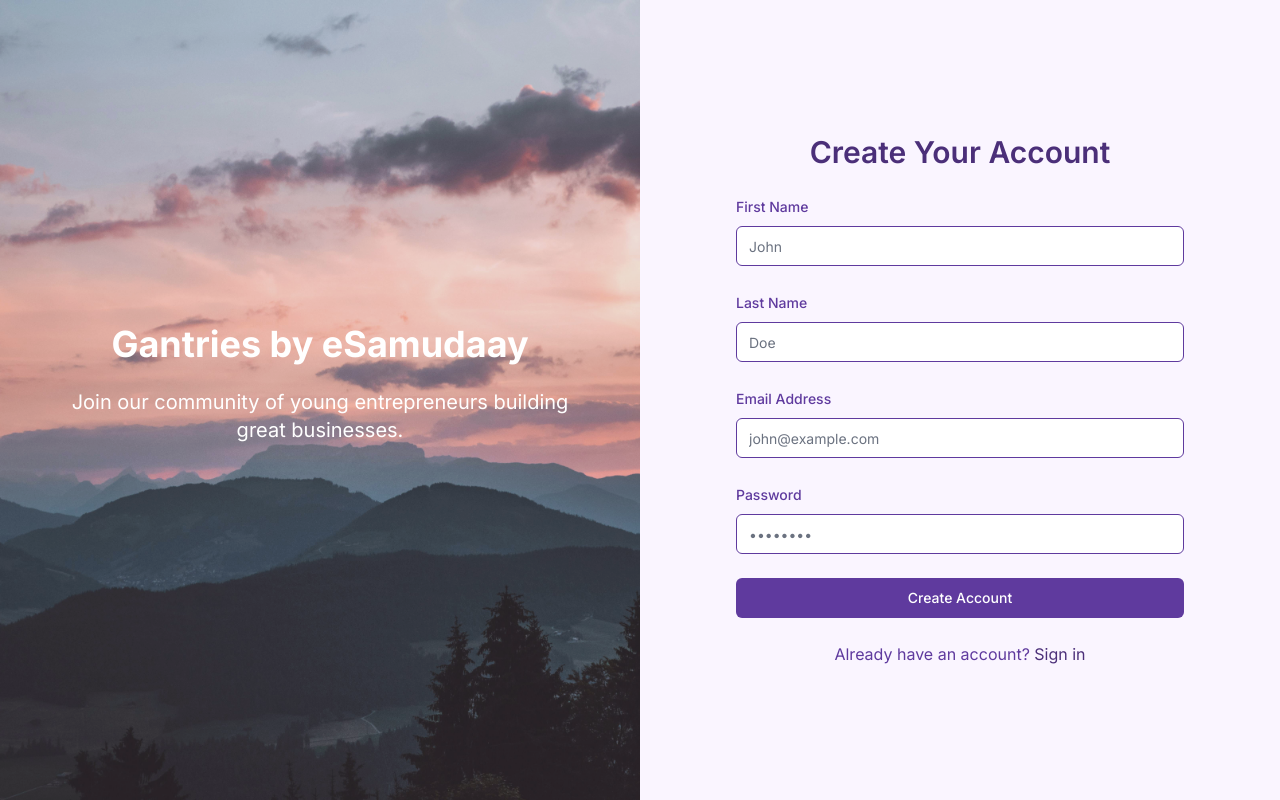
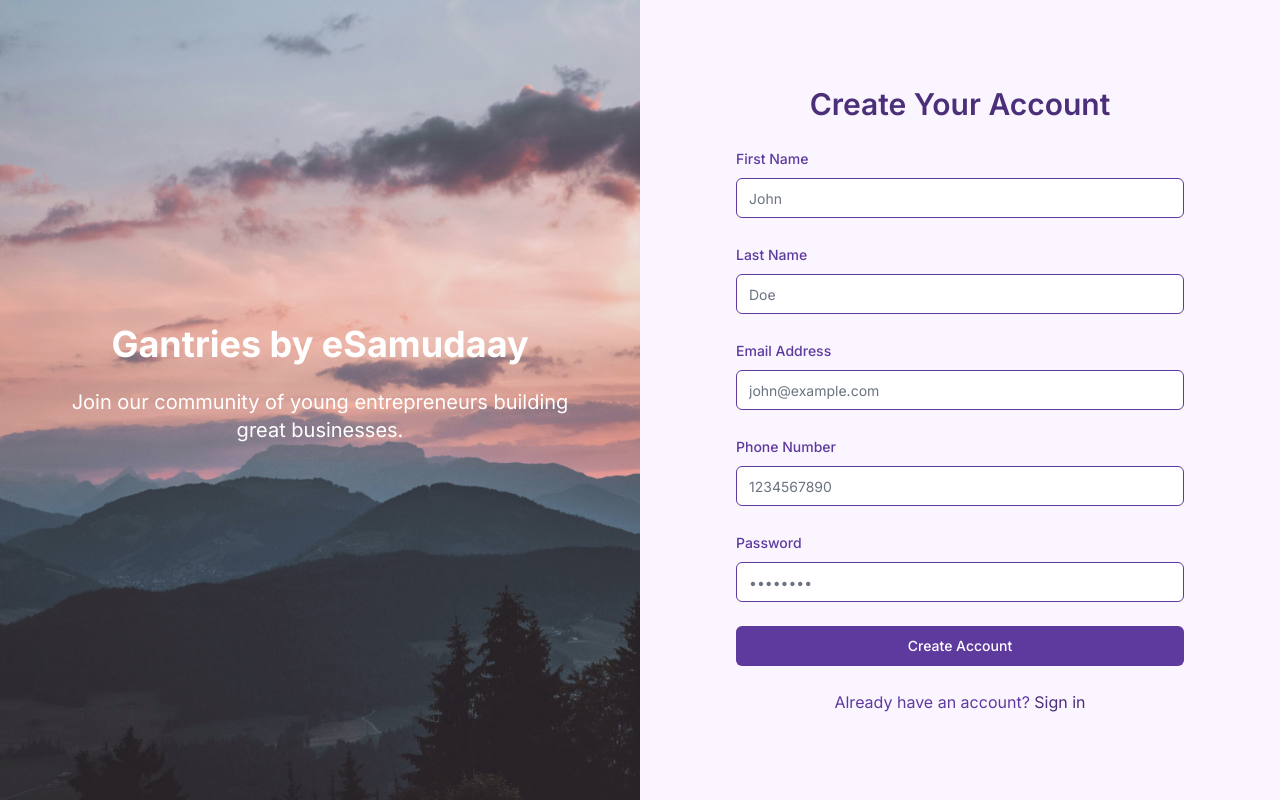
Before and after one commit to Novuswebspace/gantries-frontend, a Next.js app: page /sign-up in a window 1280 px wide. Built offline with nearby package versions, Linux system fonts and the light colour scheme.

Commit message:
refactor: minor updates

```diff
--- a/src/app/(auth)/sign-up/page.tsx
+++ b/src/app/(auth)/sign-up/page.tsx
@@ -19,12 +19,17 @@
 import { Input } from "@/components/ui/input";
 import { useAxios } from "@/hooks/use-axios";
 import Spinner from "@/components/globals/spinner";
+import { User } from "@/types";
+import { useRouter } from "next/navigation";
 
 const SignUpSchema = z.object({
   email: z.string().email({ message: "Invalid email address" }),
+  phone: z.string().length(10, { message: "Invalid Phone Number" }),
   firstname: z.string().min(2, { message: "First name is required" }),
   lastname: z.string().min(2, { message: "Last name is required" }),
-  password: z.string().min(6, { message: "Password must be at least 6 characters" }),
+  password: z
+    .string()
+    .min(6, { message: "Password must be at least 6 characters" }),
 });
 
 type SignUpSchema = z.infer<typeof SignUpSchema>;
@@ -37,17 +42,24 @@
       firstname: "",
       lastname: "",
       password: "",
+      phone: "",
     },
   });
 
+  const router = useRouter();
   const { loading, mutate } = useAxios();
 
   const onSubmit = async (values: SignUpSchema) => {
-    const { data, error } = await mutate("post", "/auth/register", values);
+    const { data, error } = await mutate<User>(
+      "post",
+      "/auth/register",
+      values
+    );
     if (error) {
       toast.error(error);
     } else if (data) {
       console.log(data);
+      router.replace("/verify");
       toast.success("Account created successfully!");
     }
   };
@@ -68,8 +80,8 @@
           </p>
         </div>
       </div>
-      <div className="w-full md:w-1/2 overflow-y-auto flex items-center justify-center p-8">
-        <div className="max-w-md w-full">
+      <div className="w-full md:w-1/2 overflow-y-scroll grid place-items-center">
+        <div className="w-full max-w-md py-4">
           <h2 className="text-3xl font-semibold text-center text-[#4b2f79] mb-6">
             Create Your Account
           </h2>
@@ -82,7 +94,11 @@
                   <FormItem>
                     <FormLabel className="text-[#5f3a9e]">First Name</FormLabel>
                     <FormControl>
-                      <Input placeholder="John" {...field} className="border-[#5f3a9e] focus:border-[#4b2f79]" />
+                      <Input
+                        placeholder="John"
+                        {...field}
+                        className="border-[#5f3a9e] focus:border-[#4b2f79]"
+                      />
                     </FormControl>
                     <FormMessage className="text-red-500" />
                   </FormItem>
@@ -95,7 +111,11 @@
                   <FormItem>
                     <FormLabel className="text-[#5f3a9e]">Last Name</FormLabel>
                     <FormControl>
-                      <Input placeholder="Doe" {...field} className="border-[#5f3a9e] focus:border-[#4b2f79]" />
+                      <Input
+                        placeholder="Doe"
+                        {...field}
+                        className="border-[#5f3a9e] focus:border-[#4b2f79]"
+                      />
                     </FormControl>
                     <FormMessage className="text-red-500" />
                   </FormItem>
@@ -106,9 +126,36 @@
                 name="email"
                 render={({ field }) => (
                   <FormItem>
-                    <FormLabel className="text-[#5f3a9e]">Email Address</FormLabel>
+                    <FormLabel className="text-[#5f3a9e]">
+                      Email Address
+                    </FormLabel>
                     <FormControl>
-                      <Input type="email" placeholder="john@example.com" {...field} className="border-[#5f3a9e] focus:border-[#4b2f79]" />
+                      <Input
+                        type="email"
+                        placeholder="john@example.com"
+                        {...field}
+                        className="border-[#5f3a9e] focus:border-[#4b2f79]"
+                      />
+                    </FormControl>
+                    <FormMessage className="text-red-500" />
+                  </FormItem>
+                )}
+              />
+              <FormField
+                control={form.control}
+                name="phone"
+                render={({ field }) => (
+                  <FormItem>
+                    <FormLabel className="text-[#5f3a9e]">
+                      Phone Number
+                    </FormLabel>
+                    <FormControl>
+                      <Input
+                        type="number"
+                        placeholder="1234567890"
+                        {...field}
+                        className="border-[#5f3a9e] focus:border-[#4b2f79]"
+                      />
                     </FormControl>
                     <FormMessage className="text-red-500" />
                   </FormItem>
@@ -121,7 +168,12 @@
                   <FormItem>
                     <FormLabel className="text-[#5f3a9e]">Password</FormLabel>
                     <FormControl>
-                      <Input type="password" placeholder="••••••••" {...field} className="border-[#5f3a9e] focus:border-[#4b2f79]" />
+                      <Input
+                        type="password"
+                        placeholder="••••••••"
+                        {...field}
+                        className="border-[#5f3a9e] focus:border-[#4b2f79]"
+                      />
                     </FormControl>
                     <FormMessage className="text-red-500" />
                   </FormItem>
--- a/src/hooks/use-axios.ts
+++ b/src/hooks/use-axios.ts
@@ -1,7 +1,7 @@
 import { useCallback, useState } from "react";
 import { AxiosError, AxiosRequestConfig } from "axios";
+import { ApiResponse } from "@/types";
 import axios from "@/lib/axios";
-
 
 export const useAxios = () => {
   const [loading, setLoading] = useState(false);
@@ -10,11 +10,11 @@
    * @param endpoint string
    */
   const fetch = useCallback(async <T>(endpoint: string) => {
-    let data: T | null = null;
+    let data: ApiResponse<T> | null = null;
     let error: string = "";
     try {
       setLoading(true);
-      const res = await axios.get<T>(endpoint);
+      const res = await axios.get<ApiResponse<T>>(endpoint);
       data = res.data;
     } catch (err: any) {
       console.log(err);
@@ -28,6 +28,12 @@
     return { data, error };
   }, []);
 
+  /**
+   * @param method  Type of request --> "put" | "post" | "delete"
+   * @param body Request body
+   * @param config Axios Config
+   * @param T Type of data expected Ex:mutate<"Data type expected from the response">(...)
+   */
   const mutate = useCallback(
     async <T>(
       method: "put" | "post" | "delete",
@@ -35,11 +41,11 @@
       body?: any,
       config?: AxiosRequestConfig
     ) => {
-      let data: T | null = null;
+      let data: ApiResponse<T> | null = null;
       let error: string = "";
       try {
         setLoading(true);
-        const res = await axios[method]<T>(endpoint, body, config);
+        const res = await axios[method]<ApiResponse<T>>(endpoint, body, config);
         data = res.data;
         console.log("data", data);
       } catch (err: any) {
--- a/src/providers/index.tsx
+++ b/src/providers/index.tsx
@@ -3,11 +3,13 @@
 import { Fragment, ReactNode } from "react";
 import { Provider as ReduxProvider } from "react-redux";
 import store from "@/store";
+import { Toaster } from "sonner";
 
 const AppProvider = ({ children }: { children: ReactNode }) => {
   return (
     <Fragment>
       <ReduxProvider store={store}>{children}</ReduxProvider>
+      <Toaster richColors position="bottom-right" closeButton />
     </Fragment>
   );
 };
```
Also changed, not shown: src/types/index.ts (+6 -2 lines).
